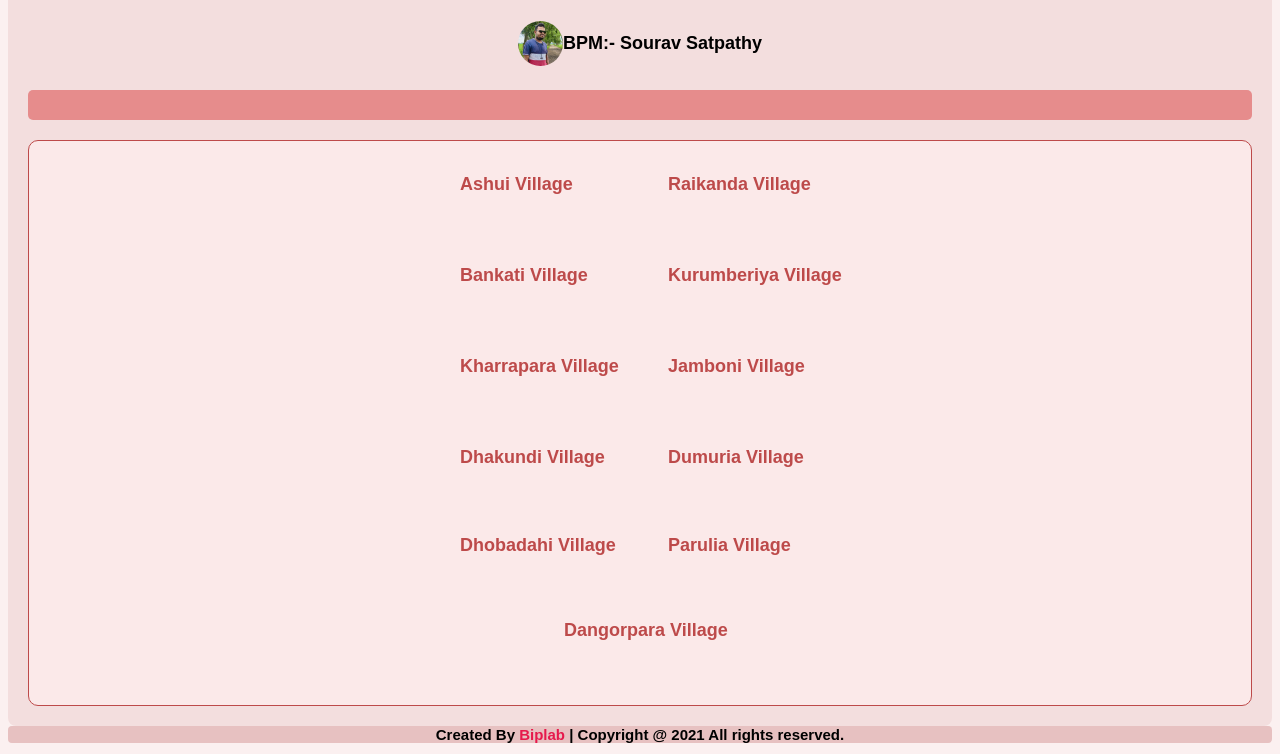
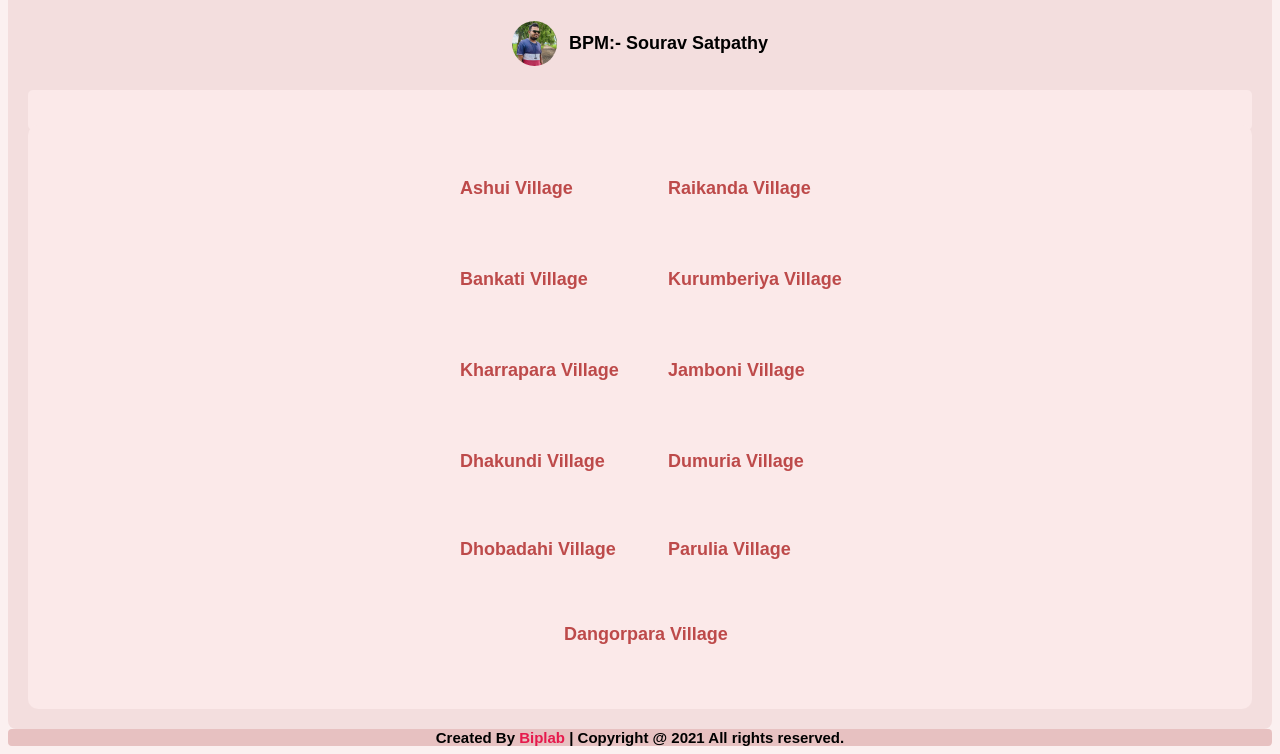
Before and after one commit to Biplab61/asuibo, a plain HTML site: page index.html in a window 1280 px wide. Shown: the part 137-891 px from the top of the page. Drawn offline with Linux system fonts and the light colour scheme.

Commit message:
Update style.css

```diff
--- a/style.css
+++ b/style.css
@@ -31,12 +31,19 @@
 justify-content: center;
 font-size: 18px;
 }
+.details h4 img{
+  margin-right: 12px;
+}
+.data{
+background-color: rgb(251, 233, 233);
+border-radius: 15px;
+}
 .details marquee{
   display: flex;
   align-items: center;
   justify-content: center;
-    height: 30px;
-    background-color: rgb(230, 140, 140);
+  height: 40px;
+  background-color: rgb(251, 233, 233);
   color: rgb(41, 26, 26);
   border-radius: 5px;
 }
@@ -45,12 +52,11 @@
 font-size: 20px;
 }
 .villages{
-  margin-top: 20px;
+margin-top: -5px;
 background-color: rgb(251, 233, 233);
 border-radius: 10px;
 box-shadow: rgb(41, 26, 26);
-  padding-top: 30px;
-  border: 1px solid rgb(189, 74, 74);
+padding-top: 50px;
 }
 .villages a{
 height: 30px;
```
Lines whose indentation alone changed are shown as unchanged.
